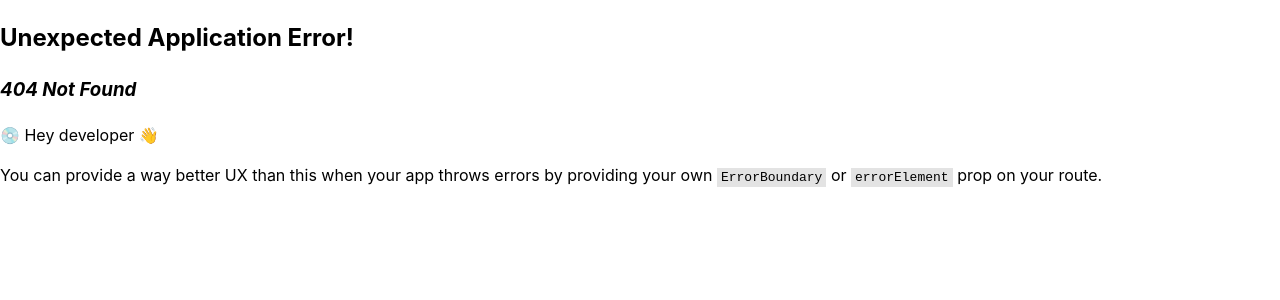
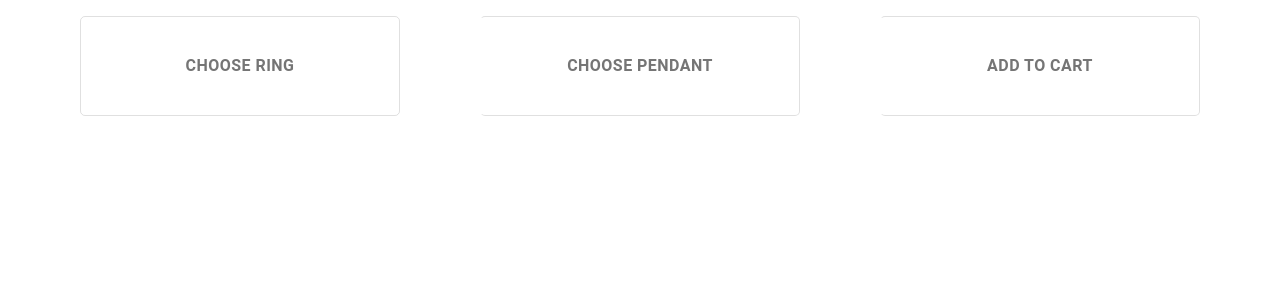
Before and after one commit to Nivizia/ASTRA, a React (Vite) app in the folder DiamondShopWebsiteProject/DiamondShopWebApp/: page /testing in a window 1280 px wide. Before the commit this address had no page. Shown: the top 300 px of the page. Built offline with nearby package versions, Linux system fonts and the light colour scheme.

Commit message:
about 59.9% complete for diamond detail page

```diff
--- a/DiamondShopWebsiteProject/DiamondShopWebApp/src/components/css/header.css
+++ b/DiamondShopWebsiteProject/DiamondShopWebApp/src/components/css/header.css
@@ -7,6 +7,7 @@
     justify-content: space-between;
     align-items: center;
     margin-bottom: 1em;
+    z-index: 1000;
     transition: all 0.3s ease;
 }
 
@@ -84,7 +85,17 @@
     transition: all 0.3s ease;
 }
 
+.nav div a {
+    width: 15%;
+    padding: 5px 20px;
+    transition: all 0.3s ease;
+}
+
 .nav div li:hover {
+    background-color: grey;
+}
+
+.nav div a:hover {
     background-color: grey;
 }
 
--- a/DiamondShopWebsiteProject/DiamondShopWebApp/src/components/css/temporarydrawer.module.css
+++ b/DiamondShopWebsiteProject/DiamondShopWebApp/src/components/css/temporarydrawer.module.css
@@ -1,19 +1,70 @@
+/* Styling for the button that opens the drawer */
 .selectDiamondButton {
-    background-color: #0000c0;
-    color: #fff;
-    padding: 15px 30px;
-    border: none;
-    border-radius: 5px;
-    cursor: pointer;
-    font-size: 18px;
+    background-color: #0000c0 !important;
+    color: #fff !important;
+    padding: 15px 30px !important;
+    border: none !important;
+    border-radius: 5px !important;
+    cursor: pointer !important;
+    font-size: 18px !important;
 }
 
 .selectDiamondButton:hover {
-    background-color: #000080;
+    background-color: #000080 !important;
+    transform: scale(1.05) !important;
+}
+
+.selectDiamondButton:active {
+    background-color: #000060 !important;
+    transform: scale(0.95) !important;
+}
+
+
+/* Styling for the content inside the drawer */
+.drawerContent {
+    background-color: #fff !important;
+    height: 20vh !important;
+    box-sizing: border-box !important;
+}
+
+.toggleButtonGroup {
+    display: flex !important;
+    justify-content: space-evenly !important;
+    align-items: center !important;
+}
+
+.drawerBox {
+    display: flex !important;
+    justify-content: center !important;
+    align-items: center !important;
+    width: 25vw !important;
+    height: 100px !important;
+    font-size: 16px !important;
+    font-weight: bold !important;
+    border-radius: 5px !important;
+    transition: background-color 250ms ease, transform 250ms ease;
+
+    padding: 0 !important;
+    margin: 1rem 0 !important;
+    cursor: pointer;
+}
+
+.drawerBox:hover {
     transform: scale(1.05);
 }
 
-.selectDiamondButton:active {
-    background-color: #000060;
+.drawerBox:active {
     transform: scale(0.95);
 }
+
+/* Responsive design for smaller screens */
+@media (max-width: 667px) {
+    .toggleButtonGroup {
+        flex-direction: column;
+    }
+
+    .drawerBox {
+        width: 75% !important;
+        margin: 2rem !important;
+    }
+}
--- a/DiamondShopWebsiteProject/DiamondShopWebApp/src/components/menunavigation.jsx
+++ b/DiamondShopWebsiteProject/DiamondShopWebApp/src/components/menunavigation.jsx
@@ -97,7 +97,7 @@ export default function MenuNav() {
                     aria-labelledby="diamond-button"
                     onKeyDown={(event) => handleListKeyDown(event, setDiamondOpen)}
                   >
-                    <MenuItem component={Link} to="/diamond/">Diamond</MenuItem>
+                    <MenuItem onClick={handleDiamondClose} component={Link} to="/diamond/">Diamond</MenuItem>
                     <MenuItem onClick={handleDiamondClose}>Diamond</MenuItem>
                     <MenuItem onClick={handleDiamondClose}>Diamond</MenuItem>
                   </MenuList>
--- a/DiamondShopWebsiteProject/DiamondShopWebApp/src/components/temporaryDrawer.jsx
+++ b/DiamondShopWebsiteProject/DiamondShopWebApp/src/components/temporaryDrawer.jsx
@@ -1,17 +1,10 @@
-import { useState } from 'react'
+import React, { useState } from 'react';
 import Box from '@mui/material/Box';
 import Drawer from '@mui/material/Drawer';
 import Button from '@mui/material/Button';
-import List from '@mui/material/List';
-import Divider from '@mui/material/Divider';
-import ListItem from '@mui/material/ListItem';
-import ListItemButton from '@mui/material/ListItemButton';
-import ListItemIcon from '@mui/material/ListItemIcon';
-import ListItemText from '@mui/material/ListItemText';
-import InboxIcon from '@mui/icons-material/MoveToInbox';
-import MailIcon from '@mui/icons-material/Mail';
+import styles from "./css/temporarydrawer.module.css";
 
-import style from "./css/temporarydrawer.module.css";
+import ToggleButtons from './test';
 
 export default function TemporaryDrawer() {
   const [open, setOpen] = useState(false);
@@ -20,41 +13,17 @@ export default function TemporaryDrawer() {
     setOpen(newOpen);
   };
 
-  const DrawerList = (
-    <Box sx={{ height: '30vh' }} role="presentation" onClick={toggleDrawer(false)}>
-      <List>
-        {['Inbox', 'Starred', 'Send email', 'Drafts'].map((text, index) => (
-          <ListItem key={text} disablePadding>
-            <ListItemButton>
-              <ListItemIcon>
-                {index % 2 === 0 ? <InboxIcon /> : <MailIcon />}
-              </ListItemIcon>
-              <ListItemText primary={text} />
-            </ListItemButton>
-          </ListItem>
-        ))}
-      </List>
-      <Divider />
-      <List>
-        {['All mail', 'Trash', 'Spam'].map((text, index) => (
-          <ListItem key={text} disablePadding>
-            <ListItemButton>
-              <ListItemIcon>
-                {index % 2 === 0 ? <InboxIcon /> : <MailIcon />}
-              </ListItemIcon>
-              <ListItemText primary={text} />
-            </ListItemButton>
-          </ListItem>
-        ))}
-      </List>
+  const DrawerContent = (
+    <Box className={styles.drawerContent} role="presentation">
+      <ToggleButtons />
     </Box>
   );
 
   return (
     <>
-      <Button className={style.selectDiamondButton} onClick={toggleDrawer(true)}>SELECT THIS DIAMOND</Button>
+      <Button className={styles.selectDiamondButton} onClick={toggleDrawer(true)}>SELECT THIS DIAMOND</Button>
       <Drawer open={open} onClose={toggleDrawer(false)} anchor='bottom'>
-        {DrawerList}
+        {DrawerContent}
       </Drawer>
     </>
   );
--- /dev/null
+++ b/DiamondShopWebsiteProject/DiamondShopWebApp/src/components/test.jsx
@@ -0,0 +1,41 @@
+import { useState } from 'react';
+import ToggleButtonGroup from '@mui/material/ToggleButtonGroup';
+import MuiToggleButton from '@mui/material/ToggleButton';
+import styles from "./css/temporarydrawer.module.css";
+
+import { styled } from "@mui/material/styles";
+
+export default function ToggleButtons() {
+    const [buyMode, setBuyMode] = useState('');
+
+    const handleChangeBuyMode = (event, newBuyMode) => {
+        setBuyMode(newBuyMode);
+      };
+
+    const ToggleButton = styled(MuiToggleButton)(({ selectedColor }) => ({
+        "&.Mui-selected, &.Mui-selected:hover": {
+          color: "white",
+          backgroundColor: selectedColor
+        }
+      }));
+
+  return (
+    <ToggleButtonGroup
+        className={styles.toggleButtonGroup}
+        value={buyMode}
+        exclusive
+        onChange={handleChangeBuyMode}
+      >
+        <ToggleButton className={styles.drawerBox} value="ring" selectedColor="#000080">
+          Choose Ring
+        </ToggleButton>
+        <ToggleButton className={styles.drawerBox} value="pendant" selectedColor="#000080">
+          Choose Pendant
+        </ToggleButton>
+        <ToggleButton className={styles.drawerBox} value="cart" selectedColor="#000080">
+          Add To Cart
+        </ToggleButton>
+
+      </ToggleButtonGroup>
+  );
+}
```
Also changed, not shown: DiamondShopWebsiteProject/DiamondShopWebApp/src/main.jsx (+7 -0 lines).
